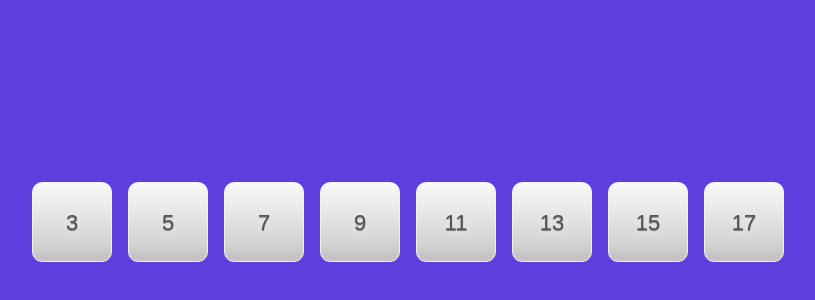
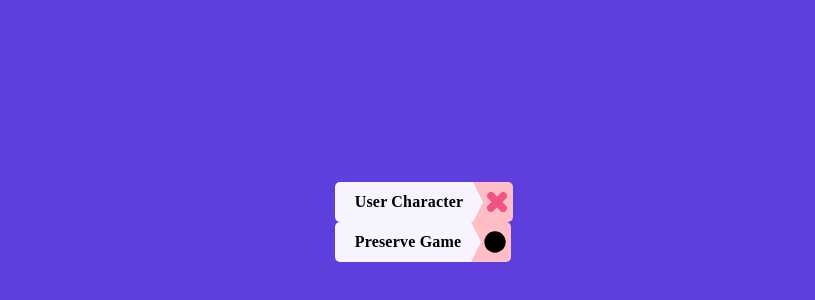
Before and after one commit to lanre-mark/tictactoe, a React app: page / in a window 1280 px wide. Shown: the part 178-478 px from the top of the page, without its empty margins (216-1031 px from the left). Built offline with nearby package versions, Linux system fonts and the light colour scheme.

Commit message:
add features for game settings while selecting board size

```diff
--- a/src/components/GameSettings.jsx
+++ b/src/components/GameSettings.jsx
@@ -1,7 +1,37 @@
 import React from "react";
+import { CSSTransition, SwitchTransition } from "react-transition-group";
+import UserGameIcon from "./PlayerIcon.jsx";
+import PreserveSwitchIcon from "./SwitchIcon.jsx";
 
 const GameSettings = (props) => {
-  return <div className="settings"></div>;
+  return (
+    <div className="settings">
+      <div className="player" onClick={props.onUserCharacterChange}>
+        <div className="player__label">User Character</div>
+        <SwitchTransition>
+          <CSSTransition
+            key={props.gameCharacter}
+            timeout={800}
+            classNames={"player__icon-"}
+          >
+            <UserGameIcon symbol={props.gameCharacter} />
+          </CSSTransition>
+        </SwitchTransition>
+      </div>
+      <div className="preserve" onClick={props.onPreservationChange}>
+        <div className="preserve__label">Preserve Game</div>
+        <SwitchTransition>
+          <CSSTransition
+            key={props.gamePreservation}
+            timeout={800}
+            classNames={"preserve__icon-"}
+          >
+            <PreserveSwitchIcon switch={props.gamePreservation} />
+          </CSSTransition>
+        </SwitchTransition>
+      </div>
+    </div>
+  );
 };
 
 export default GameSettings;
--- /dev/null
+++ b/src/components/PlayerIcon.jsx
@@ -0,0 +1,40 @@
+import React from "react";
+
+const UserGameIcon = (props) => {
+  return (
+    <div className="player__icon">
+      {props.symbol === "x" && (
+        <svg
+          className="icon"
+          xmlns="http://www.w3.org/2000/svg"
+          xmlnsXlink="http://www.w3.org/1999/xlink"
+          x="0px"
+          y="0px"
+          viewBox="0 0 51.6 51.6"
+          style={{ enableBackground: "new 0 0 51.6 51.6" }}
+          xmlSpace="preserve"
+        >
+          <line className="icon__line" x1="10.4" y1="10" x2="41.2" y2="41.6" />
+          <line className="icon__line" x1="41.6" y1="10.4" x2="10" y2="41.2" />
+        </svg>
+      )}
+
+      {props.symbol === "o" && (
+        <svg
+          className="icon"
+          xmlns="http://www.w3.org/2000/svg"
+          xmlnsXlink="http://www.w3.org/1999/xlink"
+          x="0px"
+          y="0px"
+          viewBox="0 0 60 60"
+          style={{ enableBackground: "new 0 0 60 60" }}
+          xmlSpace="preserve"
+        >
+          <circle className="icon__line" cx="30" cy="30" r="20" />
+        </svg>
+      )}
+    </div>
+  );
+};
+
+export default UserGameIcon;
--- /dev/null
+++ b/src/components/SwitchIcon.jsx
@@ -0,0 +1,52 @@
+import React from "react";
+
+const PreserveSwitchIcon = (props) => {
+  return (
+    <div className="preserve__icon">
+      {props.switch === true && (
+        <svg
+          className="switch"
+          xmlns="http://www.w3.org/2000/svg"
+          xmlnsXlink="http://www.w3.org/1999/xlink"
+          x="0px"
+          y="0px"
+          viewBox="0 0 51.6 51.6"
+          style={{ enableBackground: "new 0 0 51.6 51.6" }}
+          xmlSpace="preserve"
+        >
+          <line
+            className="preserve__line"
+            x1="10.4"
+            y1="10"
+            x2="41.2"
+            y2="41.6"
+          />
+          <line
+            className="preserve__line"
+            x1="41.6"
+            y1="10.4"
+            x2="10"
+            y2="41.2"
+          />
+        </svg>
+      )}
+
+      {props.switch !== true && (
+        <svg
+          className="preserve"
+          xmlns="http://www.w3.org/2000/svg"
+          xmlnsXlink="http://www.w3.org/1999/xlink"
+          x="0px"
+          y="0px"
+          viewBox="0 0 60 60"
+          style={{ enableBackground: "new 0 0 60 60" }}
+          xmlSpace="preserve"
+        >
+          <circle className="preserve__line" cx="30" cy="30" r="20" />
+        </svg>
+      )}
+    </div>
+  );
+};
+
+export default PreserveSwitchIcon;
--- a/src/containers/MainContainer.jsx
+++ b/src/containers/MainContainer.jsx
@@ -2,6 +2,7 @@ import React, { Component } from "react";
 import { connect } from "react-redux";
 import BoardChoice from "../components/BoardSize.jsx";
 import GameContainer from "./GameContainer.jsx";
+import GameSettings from "../components/GameSettings.jsx";
 import * as gameActions from "../actions/actions";
 
 const mapStateToProps = (state) => {
@@ -36,11 +37,11 @@ class MainContainer extends Component {
     return (
       <div>
         {this.props.gameBoardSize === 0 && (
-          <BoardChoice
-            gameBoardSize={this.props.gameBoardSize}
-            onSizeSelection={this.props.onBoardSizeSelection}
-          />
-        )}
+            <BoardChoice
+              gameBoardSize={this.props.gameBoardSize}
+              onSizeSelection={this.props.onBoardSizeSelection}
+            />
+          ) && <GameSettings {...this.props} />}
         {this.props.gameBoardSize > 0 && <GameContainer />}
       </div>
     );
--- a/src/style.css
+++ b/src/style.css
@@ -242,3 +242,179 @@ body {
   box-shadow: 5px 5px #01023a;
   cursor: pointer;
 }
+
+/* ------ */
+/* Player */
+/* ------ */
+
+.player {
+  display: flex;
+  cursor: pointer;
+}
+
+.player__label {
+  display: flex;
+  justify-cotent: center;
+  align-items: center;
+  background: #f7f4ff;
+  padding: 0 10px 0 20px;
+  border-top-left-radius: 5px;
+  border-bottom-left-radius: 5px;
+  font-weight: 700;
+  letter-spacing: 0.2px;
+  position: relative;
+  z-index: 20;
+  user-select: none;
+}
+
+.player__label:after {
+  content: "";
+  position: absolute;
+  top: 0;
+  left: 100%;
+  width: 0;
+  height: 0;
+  border-top: 20px solid transparent;
+  border-bottom: 20px solid transparent;
+  border-left: 10px solid #f7f4ff;
+}
+
+.player__icon {
+  width: 40px;
+  height: 40px;
+  background: #ffbec6;
+  display: flex;
+  justify-content: center;
+  align-items: center;
+  border-top-right-radius: 5px;
+  border-bottom-right-radius: 5px;
+  padding-left: 8px;
+}
+
+.player__icon--enter {
+  transform: translateX(-48px);
+}
+.player__icon--enter-active {
+  transform: translateX(0);
+  transition: transform 0.8s cubic-bezier(0.16, 1, 0.3, 1);
+}
+.player__icon--enter-done {
+  transform: translateX(0);
+}
+
+.player__icon--exit {
+  transform: translateX(0);
+}
+.player__icon--exit-active {
+  transform: translateX(-48px);
+  transition: transform 0.8s cubic-bezier(0.83, 0, 0.17, 1);
+}
+.player__icon--exit-done {
+  transform: translateX(-48px);
+}
+
+/* ----- */
+/* Icons */
+/* ----- */
+
+.icon {
+  height: 50%;
+  cursor: pointer;
+}
+
+.icon__line {
+  fill: none;
+  stroke: #f05483;
+  stroke-width: 20;
+  stroke-miterlimit: 10;
+  transition: stroke 0.2s;
+  stroke-linecap: round;
+}
+
+/* ------ */
+/* Preservation */
+/* ------ */
+
+.preserve {
+  display: flex;
+  cursor: pointer;
+}
+
+.preserve__label {
+  display: flex;
+  justify-cotent: center;
+  align-items: center;
+  background: #f7f4ff;
+  padding: 0 10px 0 20px;
+  border-top-left-radius: 5px;
+  border-bottom-left-radius: 5px;
+  font-weight: 700;
+  letter-spacing: 0.2px;
+  position: relative;
+  z-index: 20;
+  user-select: none;
+}
+
+.preserve__label:after {
+  content: "";
+  position: absolute;
+  top: 0;
+  left: 100%;
+  width: 0;
+  height: 0;
+  border-top: 20px solid transparent;
+  border-bottom: 20px solid transparent;
+  border-left: 10px solid #f7f4ff;
+}
+
+.preserve__icon {
+  width: 40px;
+  height: 40px;
+  background: #ffbec6;
+  display: flex;
+  justify-content: center;
+  align-items: center;
+  border-top-right-radius: 5px;
+  border-bottom-right-radius: 5px;
+  padding-left: 8px;
+}
+
+.preserve__icon--enter {
+  transform: translateX(-48px);
+}
+.preserve__icon--enter-active {
+  transform: translateX(0);
+  transition: transform 0.8s cubic-bezier(0.16, 1, 0.3, 1);
+}
+.preserve__icon--enter-done {
+  transform: translateX(0);
+}
+
+.preserve__icon--exit {
+  transform: translateX(0);
+}
+.preserve__icon--exit-active {
+  transform: translateX(-48px);
+  transition: transform 0.8s cubic-bezier(0.83, 0, 0.17, 1);
+}
+.preserve__icon--exit-done {
+  transform: translateX(-48px);
+}
+
+/* ----- */
+/* ON/OFF */
+/* ----- */
+
+.switch {
+  height: 50%;
+  cursor: pointer;
+}
+
+.switch__line {
+  fill: none;
+  stroke: #f05483;
+  stroke-width: 20;
+  stroke-miterlimit: 10;
+  transition: stroke 0.2s;
+  stroke-linecap: round;
+}
```
